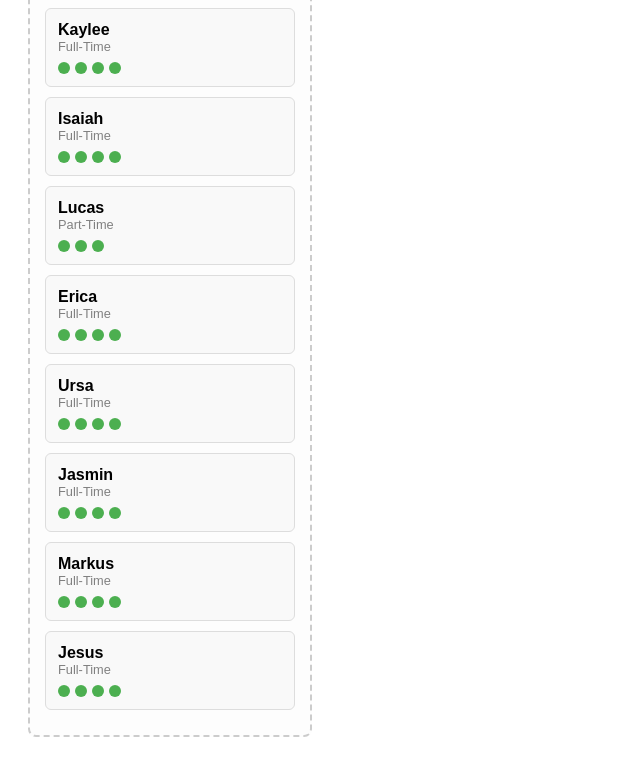
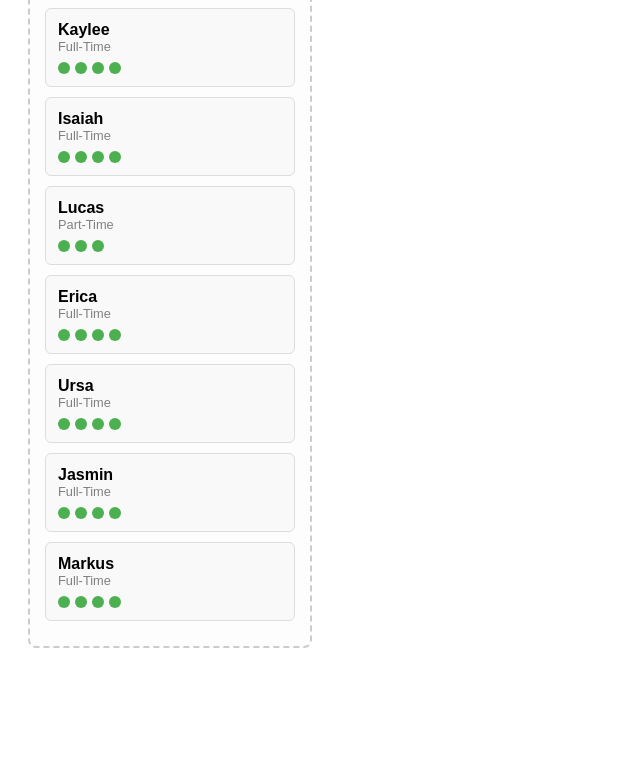
Before and after one commit to uzie-debug/Scheduler, a React (Vite) app: page / in a window 1280 px wide. Shown: the part 510-1275 px from the top of the page, without its empty margins (0-640 px from the left). After the commit the page ends 1186 px from the top, so only its background shows below. Built offline with nearby package versions, Linux system fonts and the light colour scheme.

Commit message:
Update App.jsx

```diff
--- a/src/App.jsx
+++ b/src/App.jsx
@@ -19,7 +19,6 @@ const initialWorkers = [
   { id: 'w-9', name: 'Ursa', maxLives: 4, type: 'Full-Time' },
   { id: 'w-10', name: 'Jasmin', maxLives: 4, type: 'Full-Time' },
   { id: 'w-11', name: 'Markus', maxLives: 4, type: 'Full-Time' },
-  { id: 'w-12', name: 'Jesus', maxLives: 4, type: 'Full-Time' },
 ];
 
 const initialSchedule = {
```
